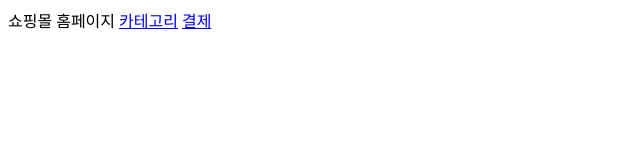
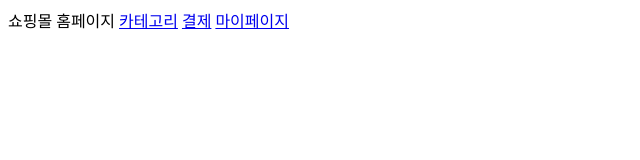
Before and after one commit to toodifficult1/Shopping, a plain HTML site: page index.html in a window 1280 px wide. Shown: the whole page, without its empty margins (0-640 px from the left). Drawn offline with Linux system fonts and the light colour scheme.

Commit message:
메인페이지에 마이페이지 연결 추가

```diff
--- a/index.html
+++ b/index.html
@@ -12,6 +12,6 @@
 
     <a href="pay.html">결제</a>
 
-    <a href="mypage.html"></a>
+    <a href="mypage.html">마이페이지</a>
 </body>
 </html>
```
